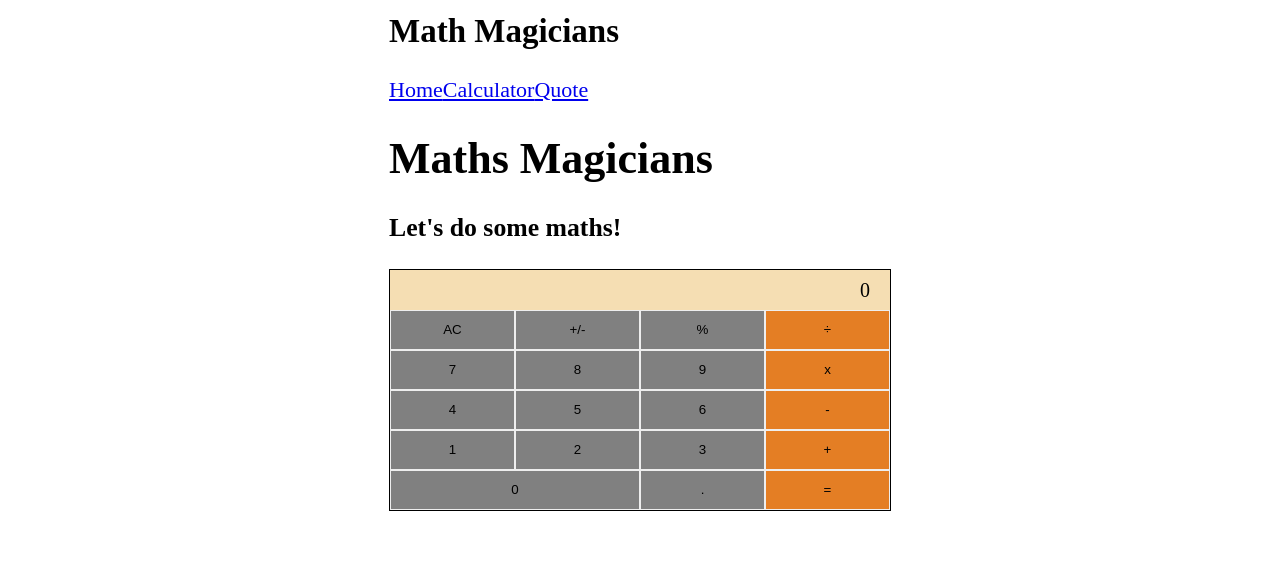
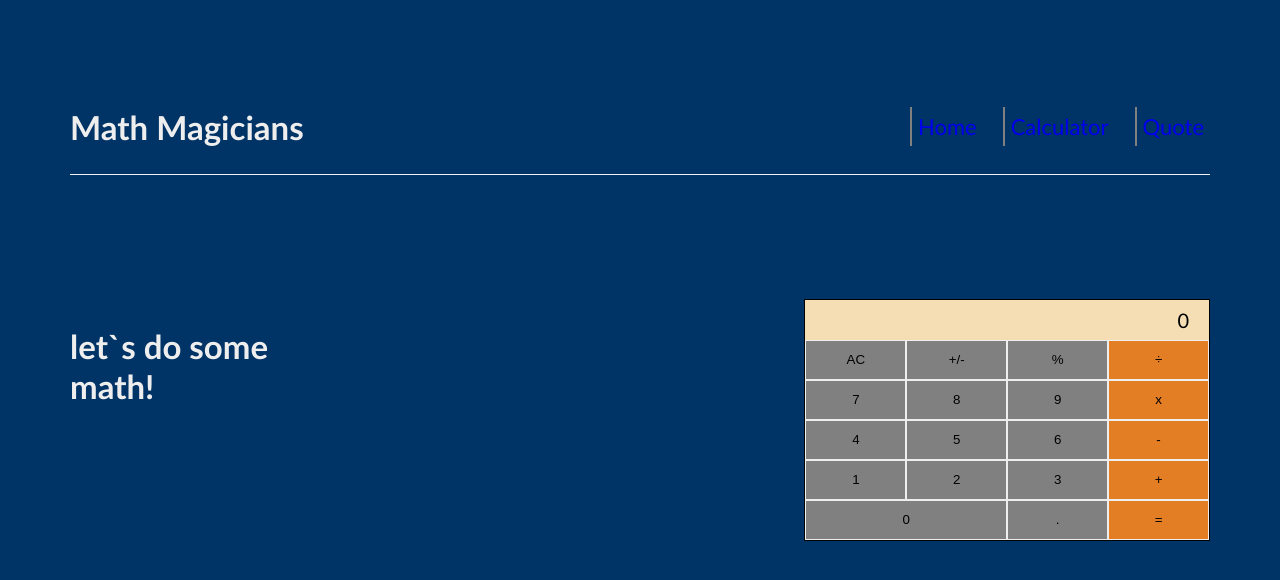
Before and after one commit to Christabelle143/maths-magician-2, a React (Create React App) app: page /calculator in a window 1280 px wide. Shown: the top 580 px of the page. Built offline with nearby package versions, Linux system fonts and the light colour scheme.

Commit message:
styled the the calculator project

```diff
--- a/src/components/Calculator.js
+++ b/src/components/Calculator.js
@@ -10,9 +10,9 @@ const Calculator = () => {
   return (
     <>
       <div className="maths">
-        <h1>Maths Magicians</h1>
+        <div className="math">
+          <h2>let`s do some math!</h2>
         </div>
-      <h3>Let's do some maths!</h3>
         <div className="calculator-container">
           <div className="calc-input"><span className="result">{state.next || state.total || 0}</span></div>
           <div className="buttons">
@@ -37,6 +37,7 @@ const Calculator = () => {
             <button type="button" className="bg-1 active" onClick={handleClick}>=</button>
           </div>
         </div>
+      </div>
     </>
   );
 };
--- a/src/components/Home.js
+++ b/src/components/Home.js
@@ -1,8 +1,8 @@
-const Home = () => {
+const Home = () => (
   <>
-    <h1>Maths Magicians</h1>
-
-    <h3>Welcome to our page!</h3>
+    <div className="homepage">
+      <h3>Welcome to our page!</h3>
+    </div>
     <p>
       Lorem ipsum dolor sit amet consectetur, adipisicing elit.
       Earum ipsum tempore, ea soluta
@@ -38,6 +38,7 @@ const Home = () => {
       tque.
     </p>
 
-  </>;
-};
+  </>
+);
+
 export default Home;
--- a/src/components/Navbar.js
+++ b/src/components/Navbar.js
@@ -1,11 +1,16 @@
 const Navbar = () => (
+  <>
     <nav className="navbar">
+      <div className="mainheading">
         <h1> Math Magicians </h1>
+      </div>
       <div className="links">
         <a href="/">Home</a>
         <a href="/Calculator">Calculator</a>
         <a href="/Quote">Quote</a>
       </div>
     </nav>
+
+  </>
 );
 export default Navbar;
--- a/src/components/Quote.js
+++ b/src/components/Quote.js
@@ -1,10 +1,12 @@
 const Quote = () => (
   <div className="quote">
     <p>
-      {' '}
-      Mathmatics is not about numbers,eauations, computations,
-      or algorithms: it is about understanding.
-      <span className="author">-William Paul Thurston</span>
+      <q className="quotes">
+        {' '}
+        Mathmatics is not about numbers,equations, computations,
+        or algorithms: it is about understanding.
+        <span className="author">-William Paul Thurston</span>
+      </q>
     </p>
   </div>
 );
--- a/src/index.css
+++ b/src/index.css
@@ -1,9 +1,15 @@
+
 body {
+  font-family: 'Gill Sans', 'Gill Sans MT', Calibri, 'Trebuchet MS', sans-serif;
+  background-color:#003366;
   height: 60vh;
   display: flex;
   justify-content: center;
   align-items: center;
   font-size: 22px;
+  margin: 40px;
+  padding: 30px;
+  color: #eee;
 }
 
 button {
@@ -24,6 +30,7 @@ button:active {
   justify-content: center;
   align-items: center;
   border: solid 1px black;
+  color: black;
 }
 
 .calc-input {
@@ -59,3 +66,47 @@ button:active {
   width: 50%;
   height: 40px;
 }
+.navbar {
+  display: flex;
+  align-items: center;
+   justify-content: space-between;
+   border-bottom: 1px solid #f2f2f2;
+}
+.navbar a{
+  margin-left: 20px;
+  text-decoration: none;
+   padding: 6px;
+  border-left: 2px solid grey;
+}
+
+.navbar a:hover{
+  color: rgb(85, 246, 192);
+  border-left: 4px solid rgb(85, 246, 192);
+}
+.homepage {
+  margin: 2rem;
+}
+
+.homepage h2 {
+  margin-bottom: 10px;
+}
+
+.homepage p {
+  margin: 2rem;
+}
+.quote{
+  text-align: center;
+  margin:70%;
+  margin: 10rem;
+}
+.quotes {
+  quotes: """ """;
+}
+.maths {
+  display: flex;
+  flex-direction: row;
+  justify-content: space-between;
+  gap: 500px;
+  padding-top: 10%;
+  margin-top: 10px;
+}
```
Lines whose indentation alone changed are shown as unchanged.
